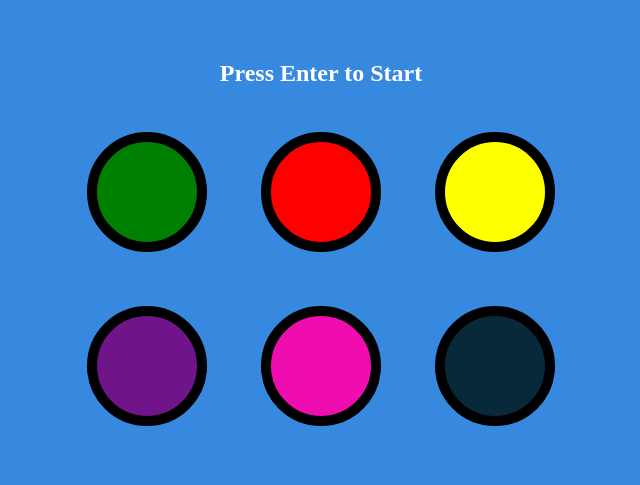
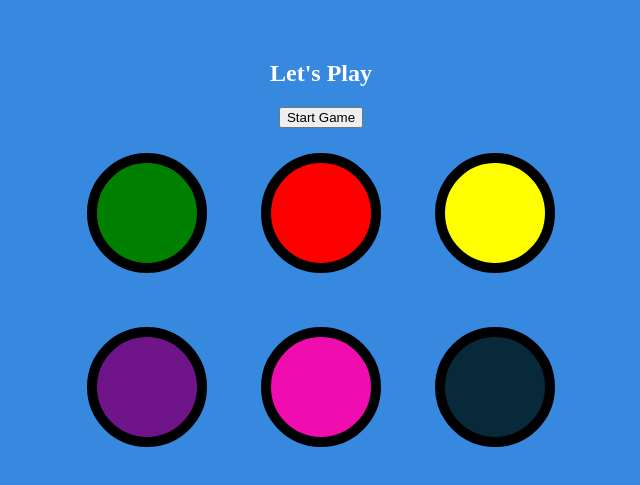
Before and after one commit to MandiSolone/jQuery-Memory-Game, a plain HTML site: page index.html in a window 1280 px wide. Shown: the part 135-620 px from the top of the page, without its empty margins (319-959 px from the left). Drawn offline with nearby package versions, Linux system fonts and the light colour scheme.

Commit message:
add button

```diff
--- a/index.html
+++ b/index.html
@@ -13,7 +13,8 @@
 
 <body>
   <h1>Memory Game</h1>
-  <h2 id="level-title"> Press Enter to Start</h2>
+  <h2 id="level-title"> Let's Play</h2>
+  <button id="btnStart" type="button">Start Game</button>
   <div class="container">
 
     <div class="row">
```
